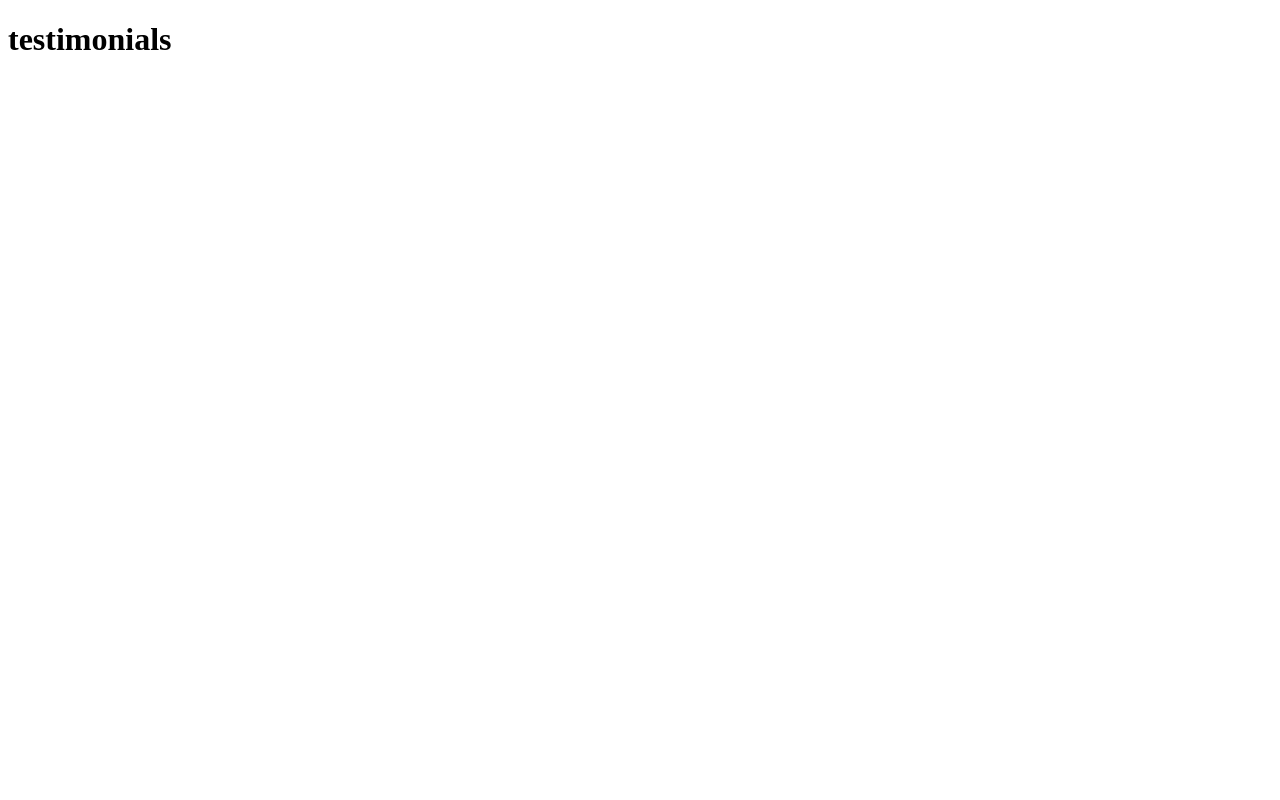
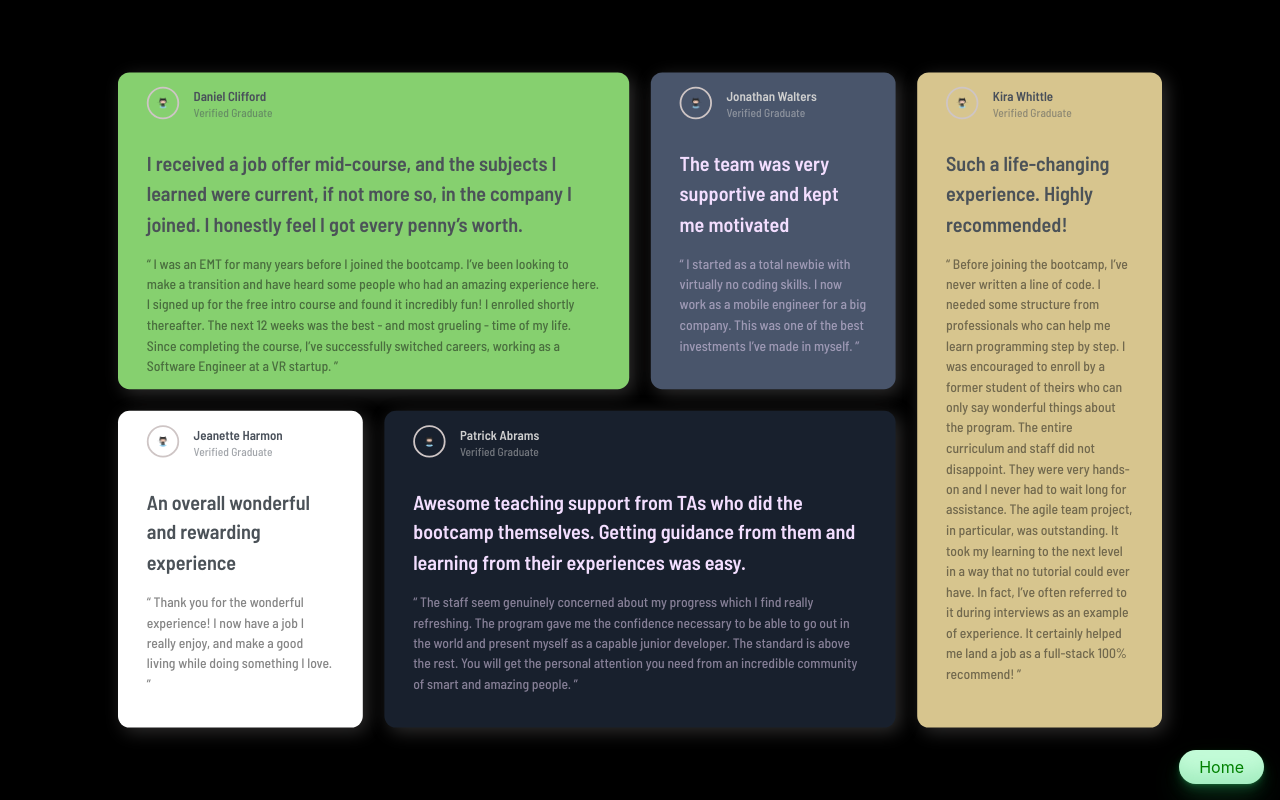
Before and after one commit to shrsyc/Agromily, a plain HTML site: page pages/testimonials.html in a window 1280 px wide. Drawn offline with Linux system fonts and the light colour scheme.

Commit message:
testimonials fromated

```diff
--- a/pages/testimonials.html
+++ b/pages/testimonials.html
@@ -5,8 +5,95 @@
     <meta http-equiv="X-UA-Compatible" content="IE=edge">
     <meta name="viewport" content="width=device-width, initial-scale=1.0">
     <title>Document</title>
+    <link rel="stylesheet" href="../styles/testimonials.css">
 </head>
 <body>
-    <h1> testimonials </h1>
+    <div class="outerdiv">
+        <div class="innerdiv">
+          <!-- div1 -->
+          <div class="div1 eachdiv">
+            <div class="userdetails">
+              <div class="imgbox">
+                <img src="../images/testimonial1.png" alt="">
+              </div>
+              <div class="detbox">
+                <p class="name dark">Daniel Clifford</p>
+                <p class="designation dark">Verified Graduate</p>
+              </div>
+            </div>
+            <div class="review dark">
+              <h4>I received a job offer mid-course, and the subjects I learned were current, if not more so, in the company I joined. I honestly feel I got every penny’s worth.</h4>
+            <p>“ I was an EMT for many years before I joined the bootcamp. I’ve been looking to make a transition and have heard some people who had an amazing experience here. I signed up for the free intro course and found it incredibly fun! I enrolled shortly thereafter. The next 12 weeks was the best - and most grueling - time of my life. Since completing the course, I’ve successfully switched careers, working as a Software Engineer at a VR startup. ”</p>
+            </div>
+          </div>
+          <!-- div2 -->
+          <div class="div2 eachdiv">
+            <div class="userdetails">
+              <div class="imgbox">
+                <img src="../images/testimonial1.png" alt="">
+              </div>
+              <div class="detbox">
+                <p class="name">Jonathan Walters</p>
+                <p class="designation">Verified Graduate</p>
+              </div>
+            </div>
+            <div class="review">
+              <h4>The team was very supportive and kept me motivated</h4>
+            <p>“ I started as a total newbie with virtually no coding skills. I now work as a mobile engineer for a big company. This was one of the best investments I’ve made in myself. ”</p>
+            </div>
+          </div>
+          <!-- div3 -->
+          <div class="div3 eachdiv">
+            <div class="userdetails">
+              <div class="imgbox">
+                <img src="../images/testimonial1.png" alt="">
+              </div>
+              <div class="detbox">
+                <p class="name dark">Kira Whittle</p>
+                <p class="designation dark">Verified Graduate</p>
+              </div>
+            </div>
+            <div class="review dark">
+              <h4>Such a life-changing experience. Highly recommended!</h4>
+              <p>“ Before joining the bootcamp, I’ve never written a line of code. I needed some structure from professionals who can help me learn programming step by step. I was encouraged to enroll by a former student of theirs who can only say wonderful things about the program. The entire curriculum and staff did not disappoint. They were very hands-on and I never had to wait long for assistance. The agile team project, in particular, was outstanding. It took my learning to the next level in a way that no tutorial could ever have. In fact, I’ve often referred to it during interviews as an example of experience. It certainly helped me land a job as a full-stack 100% recommend! ”</p>
+            </div>
+          </div>
+          <!-- div4 -->
+          <div class="div4 eachdiv">
+            <div class="userdetails">
+              <div class="imgbox">
+                <img src="../images/testimonial1.png" alt="">
+              </div>
+              <div class="detbox">
+                <p class="name dark">Jeanette Harmon</p>
+                <p class="designation dark">Verified Graduate</p>
+              </div>
+            </div>
+            <div class="review dark">
+              <h4>An overall wonderful and rewarding experience</h4>
+            <p>“ Thank you for the wonderful experience! I now have a job I really enjoy, and make a good living while doing something I love. ”</p>
+            </div>
+          </div>
+          <!-- div5 -->
+          <div class="div5 eachdiv">
+            <div class="userdetails">
+              <div class="imgbox">
+                <img src="../images/testimonial1.png" alt="">
+              </div>
+              <div class="detbox">
+                <p class="name">Patrick Abrams</p>
+                <p class="designation">Verified Graduate</p>
+              </div>
+            </div>
+            <div class="review">
+              <h4>Awesome teaching support from TAs who did the bootcamp themselves. Getting guidance from them and learning from their experiences was easy.</h4>
+            <p>“ The staff seem genuinely concerned about my progress which I find really refreshing. The program gave me the confidence necessary to be able to go out in the world and present myself as a capable junior developer. The standard is above the rest. You will get the personal attention you need from an incredible community of smart and amazing people. ”</p>
+            </div>
+          </div>
+        </div>
+      </div>
+      <div class="attribution">
+        <a href="../index.html"><button class="button-33" role="button" >Home</button></a>
+      </div>
 </body>
 </html>
--- /dev/null
+++ b/styles/testimonials.css
@@ -0,0 +1,211 @@
+@import url('https://fonts.googleapis.com/css2?family=Barlow+Semi+Condensed:wght@500;600&display=swap');
+body{
+	margin: 0;
+	padding: 0;
+	box-sizing: border-box;
+	font-family: 'Barlow Semi Condensed', sans-serif;
+}
+a:link,a:active,a:visited,a:hover{
+	color:#3f51b5;
+}
+
+.outerdiv
+{
+	width: 100%;
+    min-height: 100vh;
+    background: #000000;
+    display: flex;
+    align-items: center;
+    justify-content: center;
+}
+.innerdiv
+{
+	transform: scale(0.9);
+	margin: 1rem;
+	display: grid;
+	grid-gap: 1.5rem;
+	grid-template-rows: repeat(2,22rem);
+	grid-template-columns: repeat(4,17rem);
+}
+.eachdiv
+{
+	padding: 1rem 2rem;
+    border-radius: 0.8rem;
+    box-shadow: 5px 5px 20px #6d6b6b6b;
+    color: white;
+}
+.div1
+{
+	background: #86d06f;
+    grid-column: 1/3;
+    grid-row: 1/2;
+}
+.div2
+{
+	background:#49556B;
+    grid-column: 3/4;
+    grid-row: 1/2;
+}
+.div3
+{
+	background: #d7c58e;
+    grid-column: 4/5;
+    grid-row: 1/3;
+    color: black;
+}
+.div4
+{
+	background: white;
+	grid-column: 1/2;
+    grid-row: 2/3;
+    color: black;
+}
+.div5
+{
+	background: #18202D;
+	grid-column: 2/4;
+    grid-row: 2/3;
+}
+.userdetails
+{
+	display: flex;
+}
+.imgbox
+{
+	margin-right: 1rem;
+}
+.imgbox img
+{
+	border-radius: 50%;
+	width: 2rem;
+	border: 2px solid #cec5c5;
+}
+.detbox
+{
+	display: flex;
+    flex-direction: column;
+    justify-content: center;
+}
+.detbox p
+{
+	margin: 0;
+}
+.detbox .name
+{
+	color: hsl(0, 0%, 81%);
+    font-size: 0.9rem;
+    margin-bottom: 0.1rem;
+    font-weight: 600;
+}
+.detbox .name.dark
+{
+	color: #49505A;
+}
+.detbox .designation
+{
+	color: hsl(0, 0%, 81%);
+    opacity: 50%;
+    font-size: 0.8rem;
+}
+.detbox .designation.dark
+{
+	color: #49505A;
+}
+.review h4
+{
+	font-size: 1.4rem;
+	color: #F3DEFF;
+    font-weight: 600;
+    line-height: 1.5;
+    margin-bottom: 0.8rem;
+}
+.review.dark h4{
+	color:#4B5258;
+}
+.review p
+{
+	font-size: 0.95rem;
+    color: #F3DEFF;
+    font-weight: 500;
+    opacity: 50%;
+    line-height: 1.5;
+}
+.review.dark p{
+	color: #0e0e0e;
+}
+.attribution
+{
+	font-size: 1rem;
+    line-height: 1.5;
+    position: fixed;
+    bottom: 1rem;
+    right: 1rem;
+    text-align: right;
+}
+.attribution a
+{
+	text-decoration: none;
+}
+
+@media only screen and (max-width: 1000px)
+{
+	.innerdiv
+	{
+		transform: scale(0.7);
+	}
+}
+@media only screen and (max-width: 800px)
+{
+	.innerdiv
+	{
+		transform: scale(0.6);
+	}
+}
+@media only screen and (max-width: 600px)
+{
+	.div1 {
+		background-position-x: 10rem;
+	}
+	.innerdiv
+	{
+		display: flex;
+		flex-direction: column;
+		transform: scale(1);
+		margin: 2rem;
+		margin-bottom: 5rem;
+	}
+	.attribution
+	{
+		position: relative;
+	}
+}
+
+
+
+
+
+
+/* CSS */
+.button-33 {
+  background-color: #c2fbd7;
+  border-radius: 100px;
+  box-shadow: rgba(44, 187, 99, .2) 0 -25px 18px -14px inset,rgba(44, 187, 99, .15) 0 1px 2px,rgba(44, 187, 99, .15) 0 2px 4px,rgba(44, 187, 99, .15) 0 4px 8px,rgba(44, 187, 99, .15) 0 8px 16px,rgba(44, 187, 99, .15) 0 16px 32px;
+  color: green;
+  cursor: pointer;
+  display: inline-block;
+  font-family: CerebriSans-Regular,-apple-system,system-ui,Roboto,sans-serif;
+  padding: 7px 20px;
+  text-align: center;
+  text-decoration: none;
+  transition: all 250ms;
+  border: 0;
+  font-size: 16px;
+  user-select: none;
+  -webkit-user-select: none;
+  touch-action: manipulation;
+}
+
+.button-33:hover {
+  box-shadow: rgba(44,187,99,.35) 0 -25px 18px -14px inset,rgba(44,187,99,.25) 0 1px 2px,rgba(44,187,99,.25) 0 2px 4px,rgba(44,187,99,.25) 0 4px 8px,rgba(44,187,99,.25) 0 8px 16px,rgba(44,187,99,.25) 0 16px 32px;
+  transform: scale(1.05) rotate(-1deg);
+}
```
Also changed, not shown: index.html (+1 -1 lines), images/agromilylogo.png (added), images/testimonial1.png (added).
